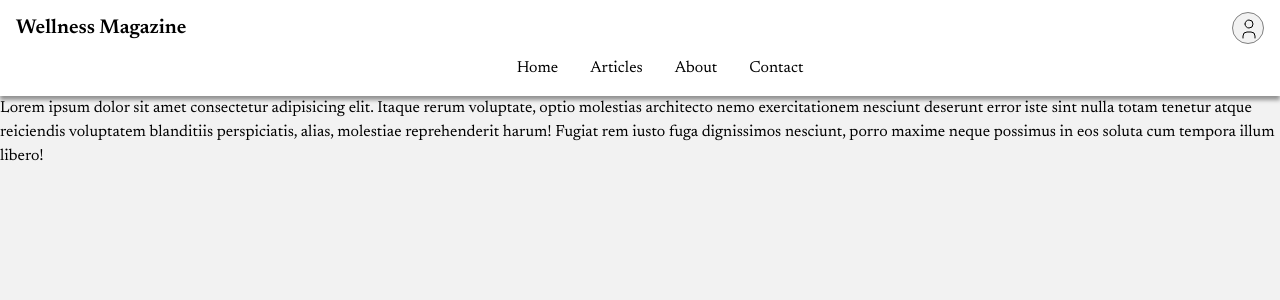
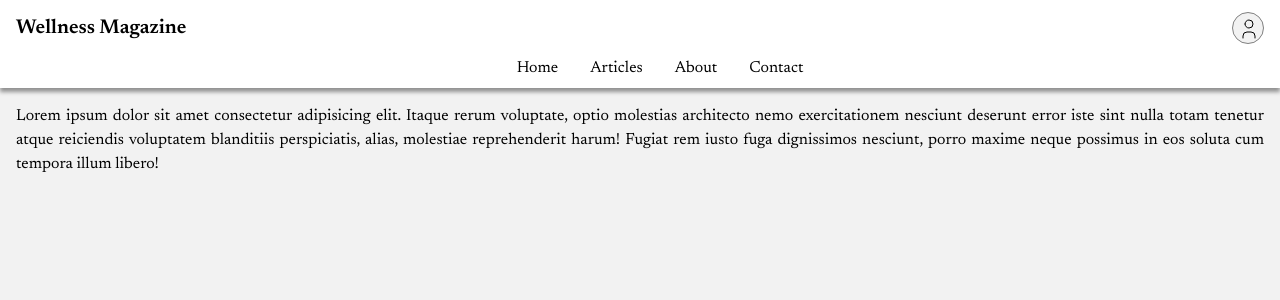
Before and after one commit to michaelgomeh/magazine, a React (Vite) app: page / in a window 1280 px wide. Shown: the top 300 px of the page. Built offline with nearby package versions, Linux system fonts and the light colour scheme.

Commit message:
style main

```diff
--- a/src/components/layout/Layout.module.css
+++ b/src/components/layout/Layout.module.css
@@ -4,7 +4,7 @@ header {
 	justify-content: space-between;
 	gap: 1rem;
 	align-items: center;
-	padding: 1rem;
+	padding: 1rem 0.5rem 0.5rem 0.5rem;
 	background-color: white;
 	box-shadow: rgba(0, 0, 0, 0.4) 0px 4px 4px;
 }
@@ -16,6 +16,7 @@ header {
 	align-items: center;
 	width: 100%;
 	height: 24px;
+	padding-inline: 8px;
 
 	h1 {
 		font-size: 20px;
@@ -63,3 +64,12 @@ nav > ul > li > a {
 	text-decoration: none;
 	color: black;
 }
+
+main {
+	display: flex;
+	flex-direction: column;
+	justify-content: center;
+	align-items: center;
+	width: 100%;
+	padding: 1rem;
+}
--- a/src/components/layout/Layout.tsx
+++ b/src/components/layout/Layout.tsx
@@ -6,7 +6,9 @@ const Layout: React.FC = () => {
 	return (
 		<div className={styles.layout}>
 			<Header />
-			<Outlet />
+			<main>
+				<Outlet />
+			</main>
 		</div>
 	);
 };
--- a/src/index.css
+++ b/src/index.css
@@ -43,6 +43,7 @@ body {
 	font-optical-sizing: auto;
 	font-weight: 400;
 	font-style: normal;
+	text-align: justify;
 }
 
 /* Set shorter line heights on headings and interactive elements */
```
